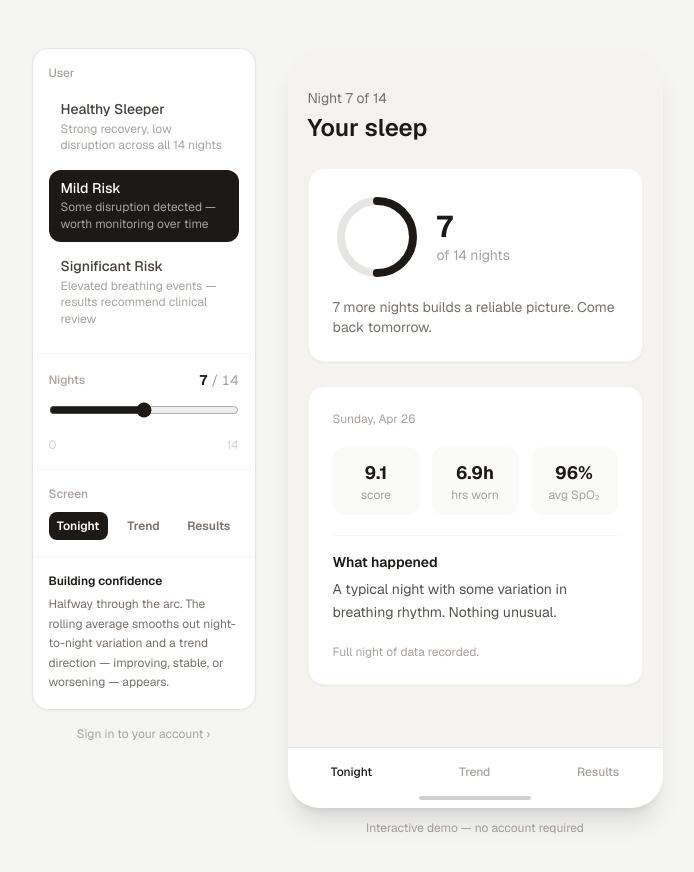
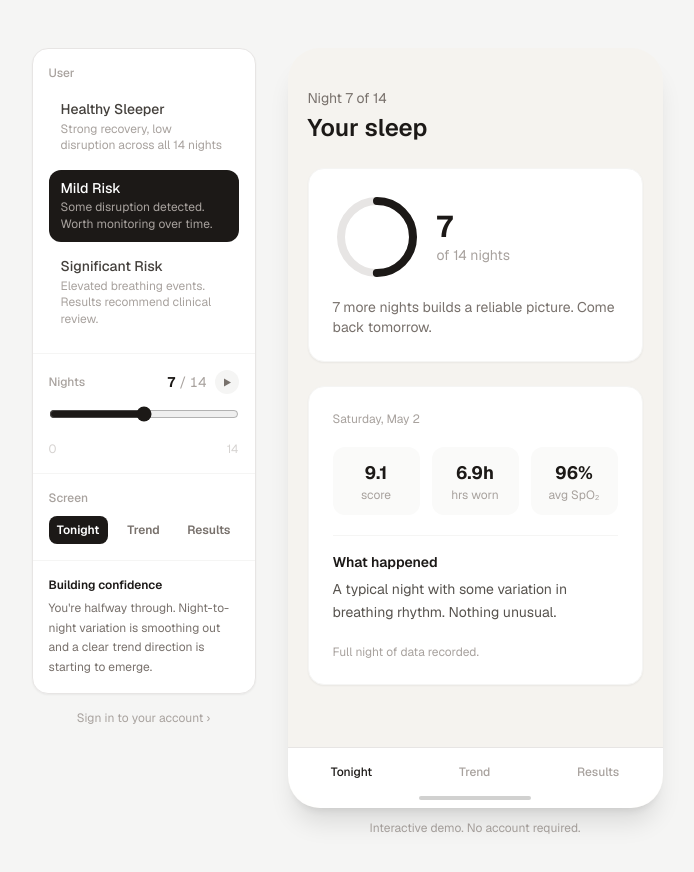
Before and after one commit to benj1sa/sleep-apnea-dashboard, a Next.js app: page /demo in a window 1280 px wide. Shown: the top 872 px of the page, without its empty margins (293-987 px from the left). Built offline with nearby package versions, Linux system fonts and the light colour scheme.

Commit message:
Enhance demo page with auto-cycle feature and improve text clarity across components

```diff
--- a/app/demo/page.tsx
+++ b/app/demo/page.tsx
@@ -1,6 +1,6 @@
 "use client";
 
-import { useState } from "react";
+import { useState, useEffect } from "react";
 import { TonightView } from "@/components/views/tonight-view";
 import { TrendView } from "@/components/views/trend-view";
 import { ResultsView } from "@/components/views/results-view";
@@ -24,6 +24,23 @@ export default function DemoPage() {
   const [persona, setPersona] = useState<PersonaId>("mild");
   const [nightsCompleted, setNightsCompleted] = useState(7);
   const [activeTab, setActiveTab] = useState<Tab>("tonight");
+  const [isCycling, setIsCycling] = useState(false);
+
+  useEffect(() => {
+    if (!isCycling) return;
+    if (nightsCompleted >= ARC_LENGTH) {
+      setActiveTab("results");
+      const t = setTimeout(() => {
+        setNightsCompleted(0);
+        setActiveTab("tonight");
+      }, 3000);
+      return () => clearTimeout(t);
+    }
+    const t = setTimeout(() => {
+      setNightsCompleted((n) => n + 1);
+    }, 1500);
+    return () => clearTimeout(t);
+  }, [isCycling, nightsCompleted]);
 
   const nights = generateNights(persona, nightsCompleted);
   const narration = getNarration(nightsCompleted);
@@ -66,10 +83,32 @@ export default function DemoPage() {
           <div className="p-4 space-y-3">
             <div className="flex items-center justify-between">
               <p className="text-xs text-stone-400 font-medium">Nights</p>
-              <span className="text-sm font-bold text-stone-900 tabular-nums">
-                {nightsCompleted}
-                <span className="font-normal text-stone-400"> / {ARC_LENGTH}</span>
-              </span>
+              <div className="flex items-center gap-2">
+                <span className="text-sm font-bold text-stone-900 tabular-nums">
+                  {nightsCompleted}
+                  <span className="font-normal text-stone-400"> / {ARC_LENGTH}</span>
+                </span>
+                <button
+                  onClick={() => setIsCycling((c) => !c)}
+                  title={isCycling ? "Pause auto-cycle" : "Start auto-cycle"}
+                  className={`w-6 h-6 rounded-full flex items-center justify-center transition-all ${
+                    isCycling
+                      ? "bg-stone-900 text-white"
+                      : "bg-stone-100 text-stone-500 hover:bg-stone-200"
+                  }`}
+                >
+                  {isCycling ? (
+                    <svg width="8" height="9" viewBox="0 0 8 9" fill="currentColor">
+                      <rect x="0" y="0" width="2.5" height="9" rx="1" />
+                      <rect x="5.5" y="0" width="2.5" height="9" rx="1" />
+                    </svg>
+                  ) : (
+                    <svg width="8" height="9" viewBox="0 0 8 9" fill="currentColor">
+                      <path d="M1 0.5L8 4.5L1 8.5V0.5Z" />
+                    </svg>
+                  )}
+                </button>
+              </div>
             </div>
             <input
               type="range"
@@ -77,7 +116,8 @@ export default function DemoPage() {
               max={ARC_LENGTH}
               value={nightsCompleted}
               onChange={(e) => setNightsCompleted(Number(e.target.value))}
-              className="w-full accent-stone-900 cursor-pointer"
+              disabled={isCycling}
+              className={`w-full accent-stone-900 ${isCycling ? "opacity-40 cursor-not-allowed" : "cursor-pointer"}`}
             />
             <div className="flex justify-between text-xs text-stone-300">
               <span>0</span>
@@ -165,7 +205,7 @@ export default function DemoPage() {
         </div>
 
         <p className="text-xs text-stone-400">
-          Interactive demo — no account required
+          Interactive demo. No account required.
         </p>
       </div>
     </div>
--- a/components/trend-chart.tsx
+++ b/components/trend-chart.tsx
@@ -65,7 +65,7 @@ function NightDetailSheet({ night, onDismiss }: NightDetailSheetProps) {
               ? "More breathing events than average. This is within normal night-to-night variation."
               : night.ahiEquivalent > 5
               ? "A typical night with some variation in breathing rhythm. Nothing unusual."
-              : "A low-disruption night — breathing patterns were steady throughout."}
+              : "A low-disruption night. Breathing patterns were steady throughout."}
           </p>
         </div>
 
@@ -75,7 +75,7 @@ function NightDetailSheet({ night, onDismiss }: NightDetailSheetProps) {
           </p>
           <p className="text-xs text-stone-400">
             {night.dataQuality === "partial"
-              ? "Partial data — device was worn for part of the night."
+              ? "Partial data. Device was worn for part of the night."
               : "Full night of data recorded."}
           </p>
         </div>
--- a/components/views/tonight-view.tsx
+++ b/components/views/tonight-view.tsx
@@ -59,7 +59,7 @@ function ProgressState({
           </p>
         ) : (
           <p className="text-sm text-stone-600 font-medium">
-            14 nights complete — your results are ready.
+            14 nights complete. Your results are ready.
           </p>
         )}
       </div>
@@ -81,7 +81,7 @@ function NightDetailCard({ night }: { night: NightScore }) {
       ? "More breathing events than average. This is within normal night-to-night variation."
       : night.ahiEquivalent > 5
       ? "A typical night with some variation in breathing rhythm. Nothing unusual."
-      : "A low-disruption night — breathing patterns were steady throughout.";
+      : "A low-disruption night. Breathing patterns were steady throughout.";
 
   return (
     <div className="rounded-2xl bg-white border border-stone-100 p-6 space-y-5 shadow-sm">
@@ -100,7 +100,7 @@ function NightDetailCard({ night }: { night: NightScore }) {
 
       <p className="text-xs text-stone-400">
         {night.dataQuality === "partial"
-          ? "Partial data — device was worn for part of the night."
+          ? "Partial data. Device was worn for part of the night."
           : "Full night of data recorded."}
       </p>
     </div>
--- a/domain/demo-data.ts
+++ b/domain/demo-data.ts
@@ -19,14 +19,14 @@ export const PERSONAS: Persona[] = [
   {
     id: "mild",
     label: "Mild Risk",
-    description: "Some disruption detected — worth monitoring over time",
+    description: "Some disruption detected. Worth monitoring over time.",
     ahiValues: [6.2, 8.1, 9.0, 7.4, 10.2, 8.5, 9.1, 7.2, 8.4, 9.3, 8.0, 7.8, 8.6, 9.2],
   },
   {
     id: "significant",
     label: "Significant Risk",
-    description: "Elevated breathing events — results recommend clinical review",
-    ahiValues: [20.1, 25.3, 28.4, 22.0, 30.5, 24.2, 26.8, 23.1, 28.7, 25.4, 22.9, 27.3, 25.0, 30.2],
+    description: "Elevated breathing events. Results recommend clinical review.",
+    ahiValues: [30.5, 32.1, 35.8, 31.2, 38.4, 33.7, 36.2, 30.8, 34.5, 37.1, 31.9, 35.3, 33.0, 38.5],
   },
 ];
 
@@ -35,7 +35,8 @@ const CONFIDENCE_VALUES = [
   0.87, 0.93,
 ];
 
-// Fixed anchor date keeps generated dates deterministic across renders
+// Fixed anchor date keeps generated dates deterministic across renders.
+// Night 0 = today; each subsequent night steps one day into the future.
 const ANCHOR_DATE = "2026-04-26";
 
 export function generateNights(persona: PersonaId, count: number): NightScore[] {
@@ -44,7 +45,7 @@ export function generateNights(persona: PersonaId, count: number): NightScore[]
 
   return Array.from({ length: count }, (_, i) => {
     const date = new Date(anchor);
-    date.setDate(date.getDate() - (count - 1 - i));
+    date.setDate(date.getDate() + i);
 
     return {
       date: date.toISOString().split("T")[0],
@@ -74,7 +75,7 @@ export const NARRATION_STEPS: NarrationStep[] = [
     min: 1,
     max: 2,
     title: "First nights in",
-    body: "Individual data points are arriving. The app encourages keeping the watch on — patterns haven't formed yet.",
+    body: "Your first nights are being recorded. Keep wearing the watch so the app can start spotting patterns.",
   },
   {
     min: 3,
@@ -86,7 +87,7 @@ export const NARRATION_STEPS: NarrationStep[] = [
     min: 6,
     max: 13,
     title: "Building confidence",
-    body: "Halfway through the arc. The rolling average smooths out night-to-night variation and a trend direction — improving, stable, or worsening — appears.",
+    body: "You're halfway through. Night-to-night variation is smoothing out and a clear trend direction is starting to emerge.",
   },
   {
     min: 14,
--- a/domain/risk-tier-classifier.ts
+++ b/domain/risk-tier-classifier.ts
@@ -29,10 +29,10 @@ const TIER_DEFINITIONS: Record<RiskTierEnum, TierDefinition> = {
   moderate: {
     label: "Moderate patterns",
     impactStatements: [
-      "Consistent breathing disruptions detected. Worth looking into.",
-      "Energy and concentration",
-      "Cardiovascular health over time",
-      "Driving alertness",
+      "Consistent breathing disruptions detected across your nights.",
+      "Your energy and ability to concentrate during the day may be affected.",
+      "Ongoing disruptions like these can affect heart health over time.",
+      "Alertness while driving or operating machinery may be reduced.",
     ],
     ctaType: "telehealth",
   },
@@ -41,7 +41,7 @@ const TIER_DEFINITIONS: Record<RiskTierEnum, TierDefinition> = {
     impactStatements: [
       "Frequent breathing disruptions detected. A doctor should review this.",
       "This level of breathing disruption is associated with fatigue, heart strain, and reduced oxygen.",
-      "Effective treatments exist — this is manageable.",
+      "Effective treatments exist. This is manageable.",
     ],
     ctaType: "urgent",
   },
```
